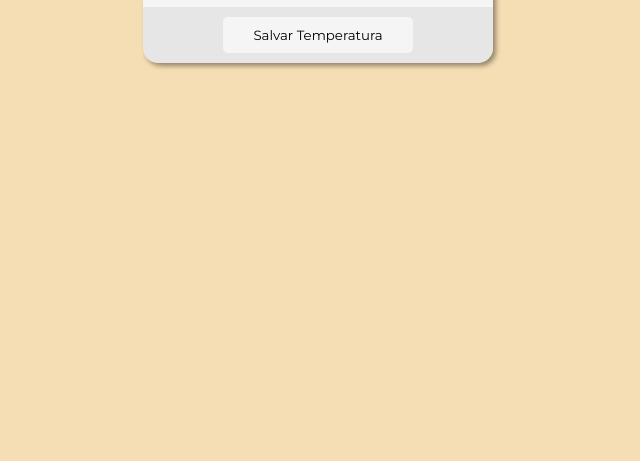
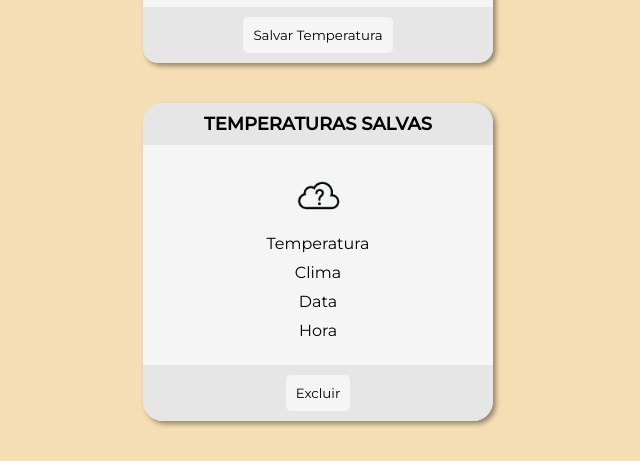
Before and after one commit to xgusstavo/climaAPI, a plain HTML site: page index.html in a window 1280 px wide. Shown: the part 388-849 px from the top of the page, without its empty margins (322-962 px from the left). Before the commit the page ends 800 px from the top, so only its background shows below. Drawn offline with Linux system fonts and the light colour scheme.

Commit message:
atualizando site
ainda tem erros, mas estou tentando arrumar

```diff
--- a/index.html
+++ b/index.html
@@ -7,7 +7,7 @@
     <link rel="stylesheet" href="style.css">
     <title>Clima</title>
 </head>
-<body>
+<body onload="passarDados()">
     <div class="container">
         <div class="header"><h1>Tempo e Temperatura</h1></div>
 
@@ -28,8 +28,24 @@
         </div>
 
         <div class="footer">
-            <div class="salvarTemperatura"><input type="button" value="Salvar Temperatura"></div>
+            <div class="salvarTemperatura">
+                <button onclick="botaoSalvar()">Salvar Temperatura</button>
+            </div>
         </div>
+    </div>
+
+    <div class="containerTemp">
+        <div class="containerTitulo"><h2>Temperaturas Salvas</h2></div>
+        <div class="tempSalvas">
+            <ul class="ulSalvas">
+                <li class="listaImagem"><img src="images/unknown.png" style="width: 50px;"></li>
+                <li class="listaTemperatura">Temperatura</li>
+                <li class="listaClima">Clima</li>
+                <li class="listaData">Data</li>
+                <li class="listaHora">Hora</li>
+            </ul>
+        </div>
+        <div class="containerFooter"><button onclick="excluir()">Excluir</button></div>
     </div>
 
     <script src="script.js"></script>
--- a/script.js
+++ b/script.js
@@ -83,20 +83,69 @@ function success(pos) {
     function fetchApiData() {
         fetch(`https://api.openweathermap.org/data/2.5/weather?lat=${lat}&lon=${lon}&appid=cae3358de5a67c62ef2de8901342f03d`)
             .then((response) => response.json())
-            .then((data) => {
-                cidade.innerHTML = `${data.name}, ${data.sys.country}`;
-                clima.innerHTML = data.weather[0].description;
-                imagem.innerHTML = `<img src="images/${data.weather[0].icon}.png">`;
-                temperatura.innerHTML = (data.main.temp - 273.15).toFixed(0);
-                tempMaxMin.innerHTML = `Max: ${(data.main.temp_max - 273.15).toFixed(0)}°C / Min: ${(data.main.temp_min - 273.15).toFixed(0)}°C`
-                console.log(data);
-            })
+            .then((data) => { getApi(data) })
     }
     fetchApiData();
+}
+
+let dados = []
+
+
+function getApi(data) {
+    var hora = String(myData.getHours()).padStart(2, '0');
+    var min = String(myData.getMinutes()).padStart(2, '0');
+
+    cidade.innerHTML = `${data.name}, ${data.sys.country}`;
+    clima.innerHTML = data.weather[0].description;
+    imagem.innerHTML = `<img src="images/${data.weather[0].icon}.png">`;
+    temperatura.innerHTML = (data.main.temp - 273.15).toFixed(0);
+    tempMaxMin.innerHTML = `Max: ${(data.main.temp_max - 273.15).toFixed(0)}°C / Min: ${(data.main.temp_min - 273.15).toFixed(0)}°C`
+
+    dados.push(data.name, clima.innerHTML, imagem.innerHTML, temperatura.innerHTML, hora, min);
+}
+
+function error(err) {
+    alert(err + ' Por favor, ative sua localização.');
+}
+navigator.geolocation.getCurrentPosition(success, error);
+
+function botaoSalvar() {
+    localStorage.setItem("dadosSalvos", dados);
+    passarDados();
+}
+
+let listaImagem = document.querySelector('.listaImagem');
+let listaTemperatura = document.querySelector('.listaTemperatura');
+let listaClima = document.querySelector('.listaClima');
+let listaData = document.querySelector('.listaData');
+let listaHora = document.querySelector('.listaHora');
+
+function passarDados() {
+    let dadosSalvados = localStorage.getItem("dadosSalvos").split(',');
+
+    listaImagem.innerHTML = dadosSalvados[2];
+    listaTemperatura.innerHTML = `${dadosSalvados[3]}°C`;
+    listaClima.innerHTML = dadosSalvados[1];
+    listaData.innerHTML = `${diaS}, ${dia} de ${mes} de ${ano}`
+    listaHora.innerHTML = `${dadosSalvados[4]}h${dadosSalvados[5]}`;
 
 }
 
-function error(err) {
-    console.log(err)
+function excluir() {
+    localStorage.removeItem("dadosSalvos");
 }
-navigator.geolocation.getCurrentPosition(success, error);
+
+/*
+
+Store
+localStorage.setItem("nomeVariavel", "valor");
+localStorage.nomeVariavel = "valor";
+
+Retrieve
+document.querySelector(".div").innerHTML = localStorage.getItem("nomeVariavel");
+document.querySelector(".div").innerHTML = localStorage.nomeVariavel
+
+Remove
+localStorage.removeItem("nomeVariavel");
+
+*/
--- a/style.css
+++ b/style.css
@@ -92,8 +92,8 @@ span {
     background-color: rgb(194, 194, 194);
 }
 
-.footer .salvarTemperatura input {
-    padding: 10px 30px;
+.footer .salvarTemperatura button {
+    padding: 10px;
     border-radius: 5px;
     border: none;
     background-color: whitesmoke;
@@ -102,6 +102,67 @@ span {
     transition: .3s;
 }
 
-.footer .salvarTemperatura input:hover {
+.footer .salvarTemperatura button:hover {
     background-color: rgb(194, 194, 194);
 }
+
+.containerTemp {
+    text-align: center;
+    margin: auto;
+    margin-top: 40px;
+    margin-bottom: 40px;
+    background-color: whitesmoke;
+    width: 350px;
+    border-radius: 20px;
+    font-family: 'Montserrat', sans-serif;
+    box-shadow: 3px 3px 5px rgba(0, 0, 0, .4);
+}
+
+.containerTitulo {
+    background-color: rgb(230, 230, 230);
+    padding: 10px;
+    border-radius: 20px 20px 0 0;
+    font-size: 12px;
+}
+
+.containerTitulo h2 {
+    font-weight: 600;
+    text-transform: uppercase;
+}
+
+.tempSalvas {
+    padding: 10px;
+}
+
+.tempSalvas ul {
+    padding: 10px;
+    list-style: none;
+}
+
+.tempSalvas li {
+    padding: 5px;
+}
+
+.tempSalvas a {
+    text-decoration: none;
+}
+
+.containerFooter {
+    background-color: rgb(230, 230, 230);
+    padding: 10px;
+    border-radius: 0 0 20px 20px;
+}
+
+.containerFooter button {
+    padding: 10px;
+    border-radius: 5px;
+    border: none;
+    background-color: whitesmoke;
+    font-family: 'Montserrat', sans-serif;
+    cursor: pointer;
+    transition: .3s;
+}
+
+.containerFooter button:hover {
+    background-color: rgb(194, 194, 194);
+}
```
